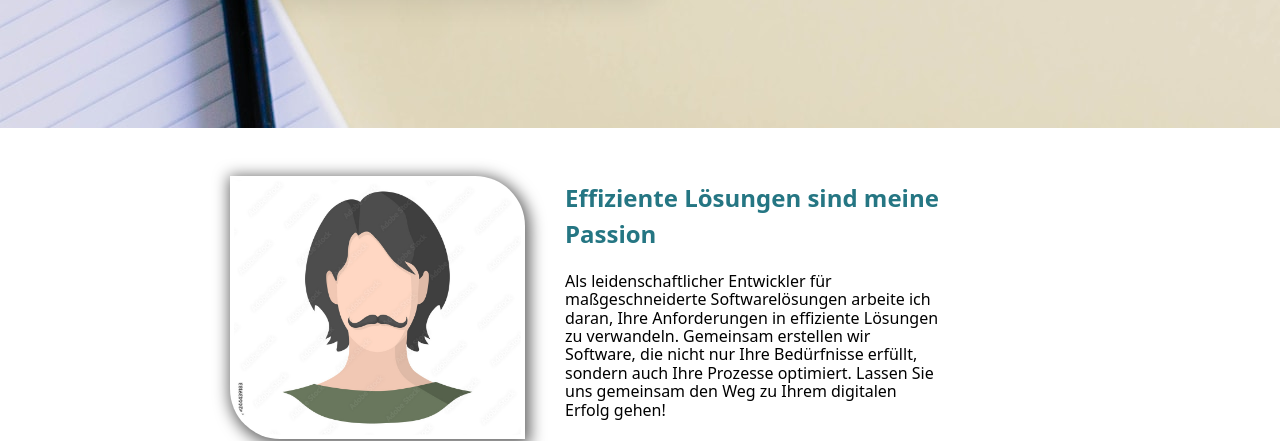
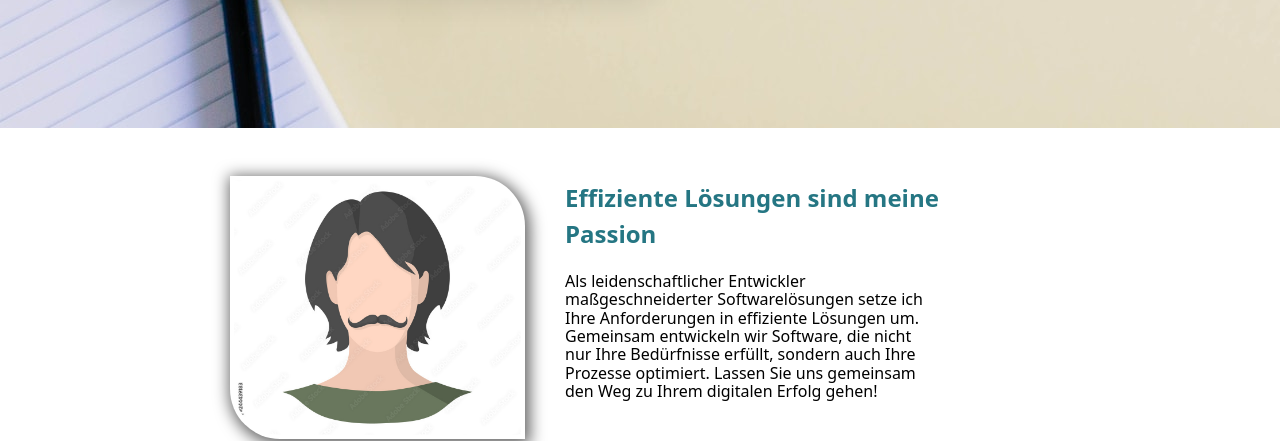
Before and after one commit to app-werk/app-werk.github.io, a plain HTML site: page index.html in a window 1280 px wide. Shown: the part 512-953 px from the top of the page. Drawn offline with Linux system fonts and the light colour scheme.

Commit message:
Text anpassungen

```diff
--- a/index.html
+++ b/index.html
@@ -62,7 +62,8 @@
          <div class="is-5-12-desktop">
             <h2 class="text-center-mobile">Effiziente Lösungen sind meine Passion</h2>
             <p class="text-center-mobile">
-               Als leidenschaftlicher Entwickler für maßgeschneiderte Softwarelösungen arbeite ich daran, Ihre Anforderungen in effiziente Lösungen zu verwandeln. Gemeinsam erstellen wir Software, die nicht nur Ihre Bedürfnisse erfüllt, sondern auch Ihre Prozesse optimiert.
+               Als leidenschaftlicher Entwickler maßgeschneiderter Softwarelösungen setze ich Ihre Anforderungen in effiziente Lösungen um.
+               Gemeinsam entwickeln wir Software, die nicht nur Ihre Bedürfnisse erfüllt, sondern auch Ihre Prozesse optimiert.
                Lassen Sie uns gemeinsam den Weg zu Ihrem digitalen Erfolg gehen!
             </p>
          </div>
```
